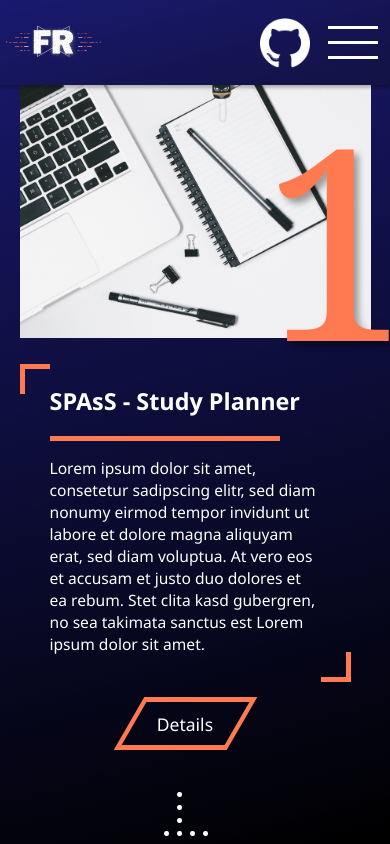
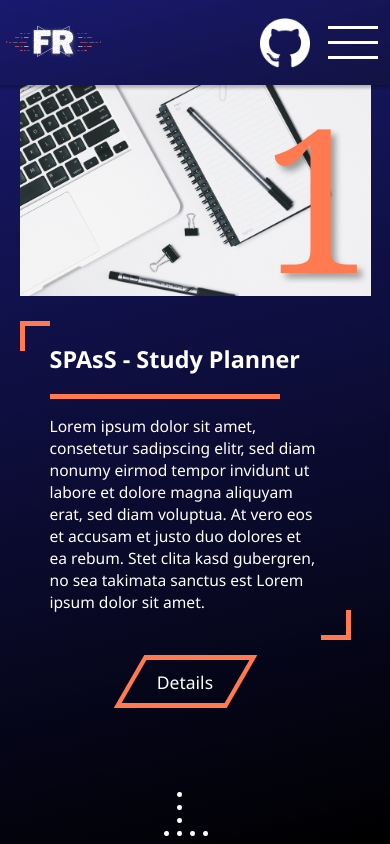
Before and after one commit to MalibusParty/portfolio_website, a Vue app: page /projectone in a window 390 px wide. Built offline with nearby package versions, Linux system fonts and the light colour scheme.

Commit message:
mobile fix

```diff
--- a/package.json
+++ b/package.json
@@ -26,6 +26,6 @@
     "npm-run-all": "^4.1.5",
     "typescript": "~4.8.4",
     "vite": "^3.1.7",
-    "vue-tsc": "^1.0.8"
+    "vue-tsc": "^1.0.9"
   }
 }
--- a/src/components/PicAndNumberContainer.vue
+++ b/src/components/PicAndNumberContainer.vue
@@ -102,7 +102,7 @@ const pageNumber = getCurrentPage();
         top: calc(100% - 100px);
         left: calc(100% - 110px);
         color: #FF7A50;
-        font-size: 200pt;
+        font-size: 150pt;
         line-height: 0;
         font-family: Georgia, 'Times New Roman', Times, serif;
         filter: drop-shadow(5px 5px 3px rgba(0, 0, 0, 0.35));
--- a/src/views/ProjectOne.vue
+++ b/src/views/ProjectOne.vue
@@ -104,7 +104,7 @@ function linkToOne() {
         width: 100%;
         cursor: pointer;
         padding-right: 5%;
-        height: 30vh;
+        height: 25vh;
         order: 1;
     }
 
```
Also changed, not shown: 1 other file (tests, documents, lock files or other folders).
